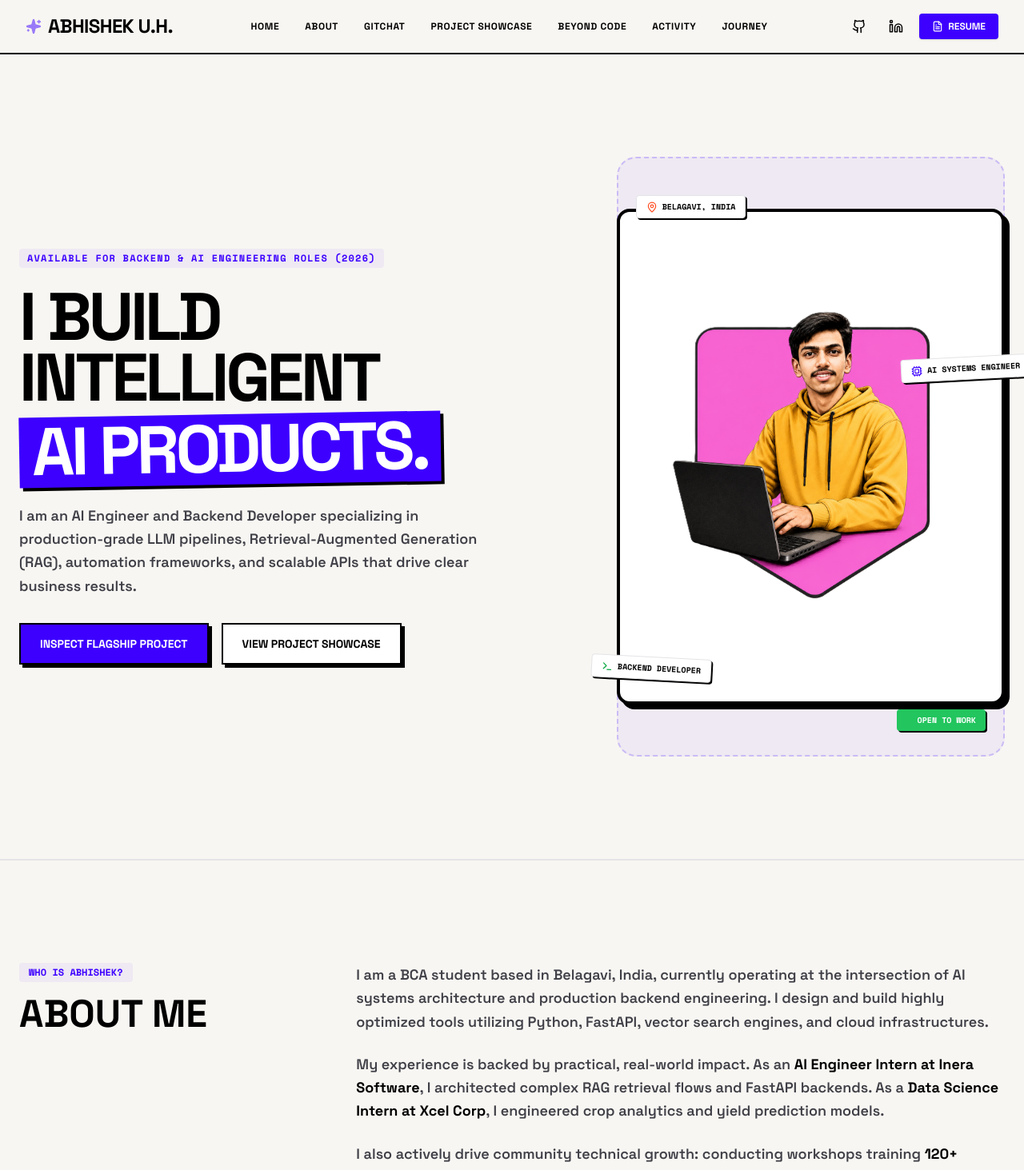
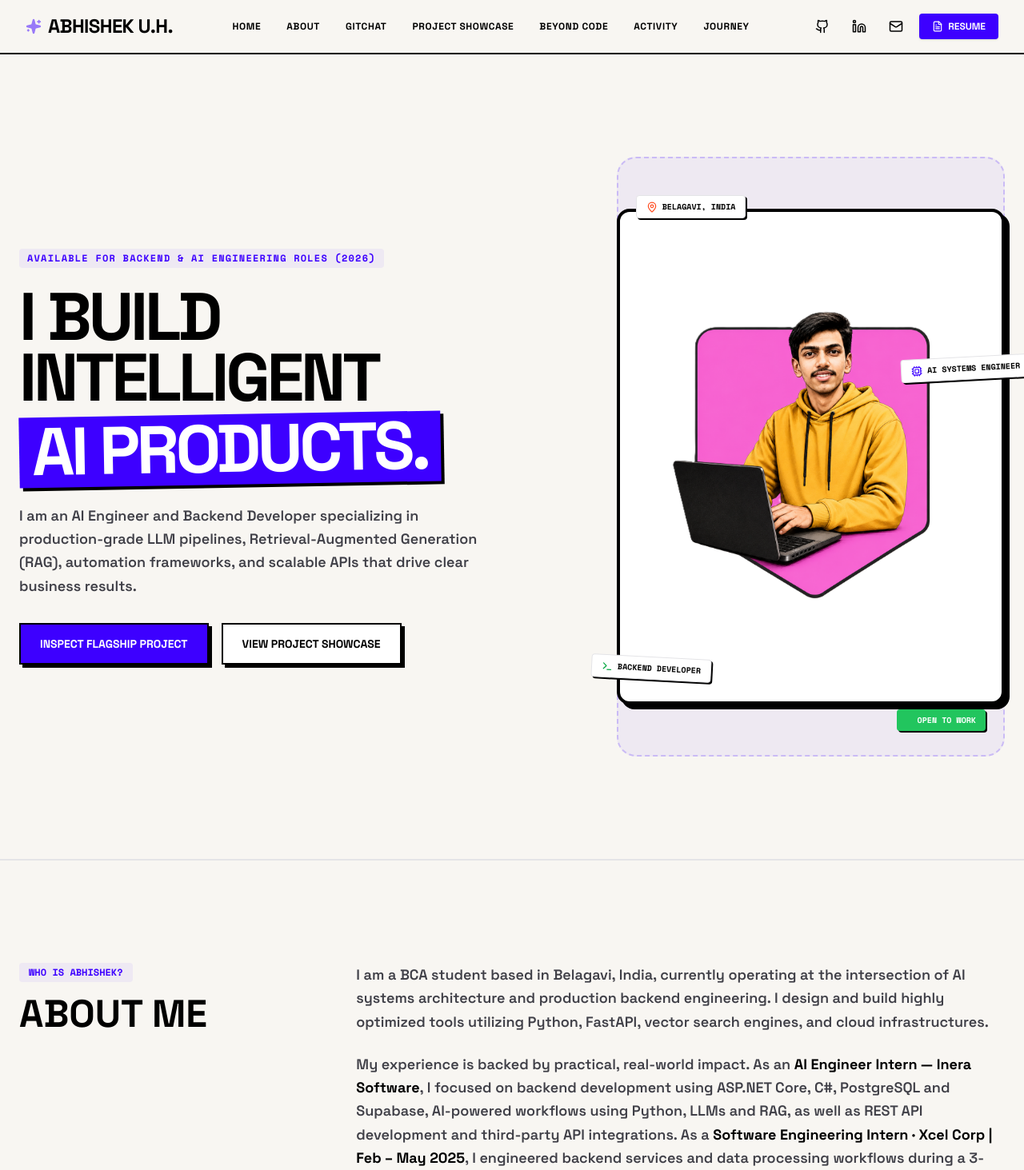
Before and after one commit to AbhishekHosamani123/Portfolio-Website, a Next.js app: page / in a window 1280 px wide. Shown: the top 1463 px of the page at 80% size. Built offline with nearby package versions, Linux system fonts and the light colour scheme.

Commit message:
Update portfolio content, resume download link, and email redirection

```diff
--- a/src/app/page.tsx
+++ b/src/app/page.tsx
@@ -280,7 +280,7 @@ const eventsData: EventItem[] = [
   {
     id: "alines",
     category: "hackathons",
-    title: "Alines 2.0 Hackathon",
+    title: "Alliance 2.0 Hackathon",
     subtitle: "Competitor & Developer",
     description: "Built automated serverless scraping pipelines in 24 hours.",
     detailDescription: "Designed and coded serverless automation workflows connecting social API scopes under rapid development hackathon rules.",
@@ -349,7 +349,7 @@ const journeyGalleryItems: JourneyGalleryItem[] = [
   { id: 5, title: "NIIT Guest Lecture", eventName: "Data Analytics Bootcamp", year: "2026", imgUrl: "/journey/Data Analytics Workshop.jpg", description: "Instructed 120+ computer science students on advanced Power BI dashboarding." },
   { id: 6, title: "Internship Certificate", eventName: "Inera Software AI Intern", year: "2025", imgUrl: "/journey/Inera Software Internship.jpg", description: "Completed internship constructing production RAG databases and FastAPI routers." },
   { id: 7, title: "GDG DevFest Hubli", eventName: "Google Developer Group", year: "2024", imgUrl: "/journey/Google dev Fest 2k24.jpg", description: "Participated and collaborated on scaling APIs with Google developer leads." },
-  { id: 8, title: "Alines Hackathon Entry", eventName: "Alines 2.0 Hackathon", year: "2025", imgUrl: "/journey/Alines 2.0 hackathon.jpg", description: "Coded and deployed AWS serverless scraping pipelines in 24 hours." },
+  { id: 8, title: "Alliance Hackathon Entry", eventName: "Alliance 2.0 Hackathon", year: "2025", imgUrl: "/journey/Alines 2.0 hackathon.jpg", description: "Coded and deployed AWS serverless scraping pipelines in 24 hours." },
   { id: 9, title: "Magnum Opus Honors", eventName: "GCC Project Expo", year: "2025", imgUrl: "/journey/Magnum Winner.jpg", description: "Recognized for engineering complexity in project presentation & backend design." },
   { id: 10, title: "Git Hackathon Winner", eventName: "Git Hackfest", year: "2025", imgUrl: "/journey/GIT Havkathon.jpg", description: "Built Git-monitored multi-agent models under strict constraints." },
   { id: 11, title: "Visit At VTU", eventName: "VTU Campus Seminar", year: "2026", imgUrl: "/journey/Visit At VTU.jpg", description: "Visited VTU departments for technical exchange and judging invitations." },
@@ -897,10 +897,19 @@ export default function Home() {
             <Linkedin className="w-4.5 h-4.5" />
           </a>
           <a
-            href="/Abhishek_Hosamani.pdf"
+            href="https://mail.google.com/mail/?view=cm&fs=1&to=abhishekhosamani522@gmail.com"
+            target="_blank"
+            rel="noopener noreferrer"
+            className="p-2 text-black hover:text-[#3D00FF] transition-all"
+            aria-label="Send Email"
+          >
+            <Mail className="w-4.5 h-4.5" />
+          </a>
+          <a
+            href="/Abhishek_Hosamani_Resume.pdf"
             target="_blank"
             rel="noreferrer"
-            download="Abhishek_Hosamani.pdf"
+            download="Abhishek_Hosamani_Resume.pdf"
             className="px-4 py-2 bg-[#3D00FF] text-white font-bold uppercase text-xs rounded shadow-sm hover:bg-black transition-all flex items-center gap-1.5"
           >
             <FileText className="w-3.5 h-3.5" />
@@ -938,12 +947,15 @@ export default function Home() {
             <a href="https://www.linkedin.com/in/abhishek-hosamani/" target="_blank" rel="noreferrer" className="flex-1 justify-center py-2 bg-white text-black font-bold uppercase text-xs flex items-center gap-2 rounded border border-zinc-200 shadow-sm hover:text-[#3D00FF] transition-all">
               <Linkedin className="w-4 h-4" /> LinkedIn
             </a>
+            <a href="https://mail.google.com/mail/?view=cm&fs=1&to=abhishekhosamani522@gmail.com" target="_blank" rel="noopener noreferrer" className="flex-1 justify-center py-2 bg-white text-black font-bold uppercase text-xs flex items-center gap-2 rounded border border-zinc-200 shadow-sm hover:text-[#3D00FF] transition-all">
+              <Mail className="w-4 h-4" /> Email
+            </a>
           </div>
           <a
-            href="/Abhishek_Hosamani.pdf"
+            href="/Abhishek_Hosamani_Resume.pdf"
             target="_blank"
             rel="noreferrer"
-            download="Abhishek_Hosamani.pdf"
+            download="Abhishek_Hosamani_Resume.pdf"
             className="w-full justify-center py-2.5 bg-[#3D00FF] text-white font-bold uppercase text-xs flex items-center gap-2 hover:bg-black transition-all text-center rounded"
           >
             <FileText className="w-4 h-4" />
@@ -1053,7 +1065,7 @@ export default function Home() {
               I am a BCA student based in Belagavi, India, currently operating at the intersection of AI systems architecture and production backend engineering. I design and build highly optimized tools utilizing Python, FastAPI, vector search engines, and cloud infrastructures.
             </p>
             <p>
-              My experience is backed by practical, real-world impact. As an <strong className="text-black font-black">AI Engineer Intern at Inera Software</strong>, I architected complex RAG retrieval flows and FastAPI backends. As a <strong className="text-black font-black">Data Science Intern at Xcel Corp</strong>, I engineered crop analytics and yield prediction models.
+              My experience is backed by practical, real-world impact. As an <strong className="text-black font-black">AI Engineer Intern — Inera Software</strong>, I focused on backend development using ASP.NET Core, C#, PostgreSQL and Supabase, AI-powered workflows using Python, LLMs and RAG, as well as REST API development and third-party API integrations. As a <strong className="text-black font-black">Software Engineering Intern · Xcel Corp | Feb – May 2025</strong>, I engineered backend services and data processing workflows during a 3-month internship.
             </p>
             <p>
               I also actively drive community technical growth: conducting workshops training <strong className="text-black font-black">120+ computer science students</strong> on data analytics, acting as a <strong className="text-black font-black">Chief Guest & Judge for VTU regional coding events</strong>, and leading operations for regional hackathons.
@@ -1358,7 +1370,7 @@ export default function Home() {
 
           <div className="text-center border-r border-zinc-200 last:border-none flex flex-col justify-center">
             <span className="text-3xl sm:text-4xl font-black font-mono text-[#3D00FF]">
-              <AnimatedCounter value={52} suffix="+" />
+              <AnimatedCounter value={80} suffix="+" />
             </span>
             <span className="text-[10px] font-black uppercase tracking-wider text-zinc-400 mt-1">Repositories</span>
           </div>
@@ -1568,7 +1580,7 @@ export default function Home() {
           <div className="bg-white border-2 border-black p-4 shadow-[4px_4px_0px_0px_rgba(0,0,0,1)] min-w-[280px] font-mono text-[10px] font-bold uppercase space-y-2">
             <div className="flex justify-between border-b border-zinc-100 pb-1">
               <span className="text-zinc-400">Total Public Repos:</span>
-              <span className="text-black">52 Active</span>
+              <span className="text-black">80+ Active</span>
             </div>
             <div className="flex justify-between border-b border-zinc-100 pb-1">
               <span className="text-zinc-400">Active AI Projects:</span>
@@ -1595,7 +1607,6 @@ export default function Home() {
             <div className="border-2 border-black bg-white p-6 shadow-[4px_4px_0px_0px_rgba(0,0,0,1)]">
               <div className="flex justify-between items-center text-xs font-mono font-black uppercase border-b border-zinc-100 pb-2 mb-4 text-black">
                 <span>Contribution Heatmap Simulation</span>
-                <span className="text-green-600 font-bold">500+ Contributions This Year</span>
               </div>
 
               {/* Heatmap Grid */}
@@ -1746,8 +1757,8 @@ export default function Home() {
             {[
               { year: "2023", title: "Core Software Logic", desc: "Studied memory execution parameters, data structures, and object-oriented algorithms." },
               { year: "2024", title: "Regional Tech Outreach", desc: "Collaborated on architectural design paradigms with system leads at Google DevFest 2024." },
-              { year: "2025", title: "ML Engineering Intern", desc: "Engineered predictive crop assessment algorithms yielding 92% evaluation reliability at Xcel Corp." },
-              { year: "2025", title: "AI Engineering Intern", desc: "Orchestrated backend pipeline configurations utilizing FastAPI and Pinecone at Inera Software." },
+              { year: "Feb – May 2025", title: "Software Engineering Intern · Xcel Corp", desc: "Engineered backend services and data processing workflows during a 3-month internship at Xcel Corp." },
+              { year: "Dec 2025 – May 2026", title: "AI Engineer Intern — Inera Software", desc: "Backend development using ASP.NET Core, C#, PostgreSQL and Supabase; AI-powered workflows using Python, LLMs and RAG; REST API development and third-party API integrations." },
               { year: "2026", title: "Academic & Tech Guest", desc: "Invited to conduct university level lecture Series at NIIT and judge VTU coding challenges." },
               { year: "2026", title: "AI Product Architect", desc: "Currently open to backend developer, software engineer, and AI architect roles globally." }
             ].map((milestone, idx) => (
@@ -1803,19 +1814,19 @@ export default function Home() {
 
         <div className="flex flex-wrap justify-center gap-4">
           <a
-            href="/Abhishek_Hosamani.pdf"
+            href="/Abhishek_Hosamani_Resume.pdf"
             target="_blank"
             rel="noreferrer"
-            download="Abhishek_Hosamani.pdf"
+            download="Abhishek_Hosamani_Resume.pdf"
             className="border-2 border-black bg-[#3D00FF] text-white font-black uppercase px-8 py-4 shadow-[4px_4px_0px_0px_rgba(0,0,0,1)] hover:bg-black hover:shadow-none hover:translate-x-[4px] hover:translate-y-[4px] transition-all text-xs sm:text-sm flex items-center gap-2"
           >
             <FileText className="w-5 h-5" />
             Download Resume PDF
           </a>
           <a
-            href="mailto:abhishekhosamani522@gmail.com"
+            href="https://mail.google.com/mail/?view=cm&fs=1&to=abhishekhosamani522@gmail.com"
             target="_blank"
-            rel="noreferrer"
+            rel="noopener noreferrer"
             className="border-2 border-black bg-white text-black font-black uppercase px-8 py-4 shadow-[4px_4px_0px_0px_rgba(0,0,0,1)] hover:bg-[#3D00FF] hover:text-white hover:shadow-none hover:translate-x-[4px] hover:translate-y-[4px] transition-all text-xs sm:text-sm flex items-center gap-2"
           >
             <Mail className="w-5 h-5" />
@@ -1857,9 +1868,9 @@ export default function Home() {
             <Linkedin className="w-5 h-5" />
           </a>
           <a
-            href="mailto:abhishekhosamani522@gmail.com"
+            href="https://mail.google.com/mail/?view=cm&fs=1&to=abhishekhosamani522@gmail.com"
             target="_blank"
-            rel="noreferrer"
+            rel="noopener noreferrer"
             className="p-2 text-black hover:text-[#3D00FF] transition-all"
             aria-label="Send Email"
           >
```
Also changed, not shown: 2 other files (tests, documents, lock files or other folders).
